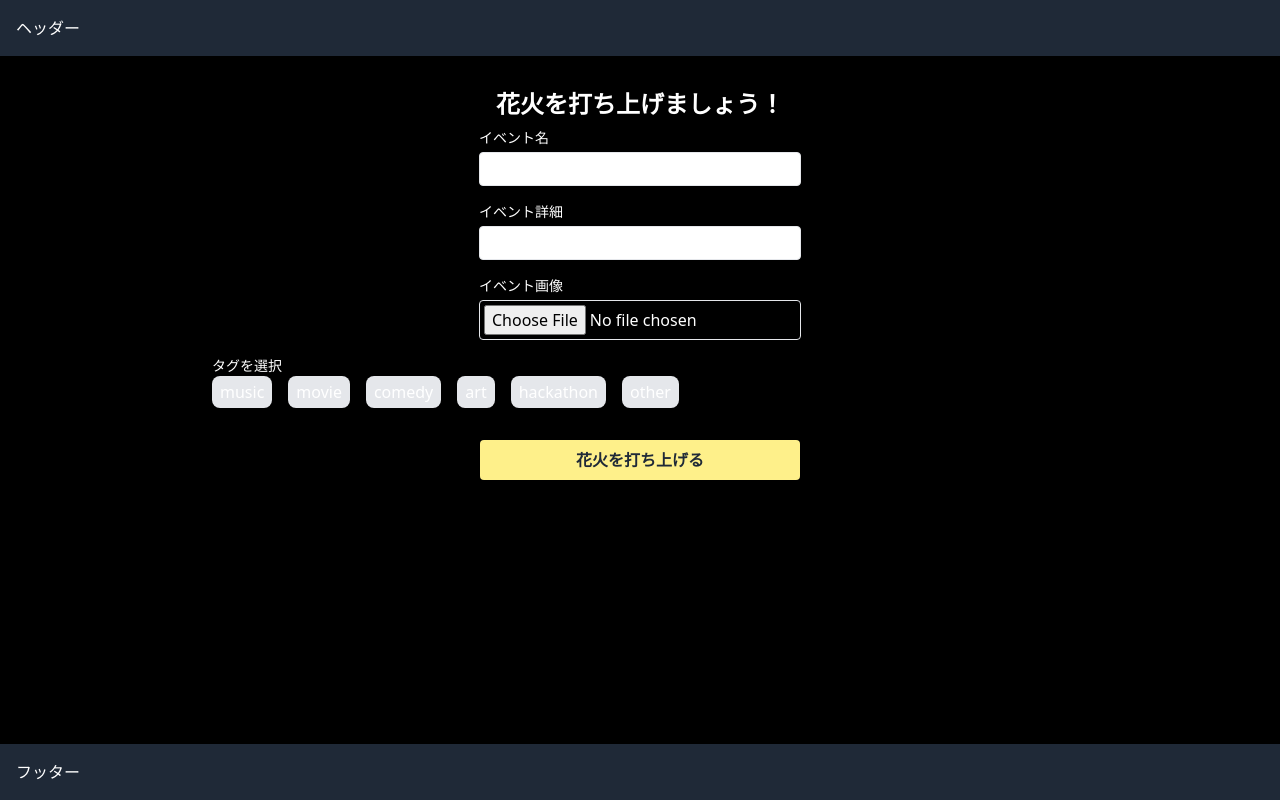
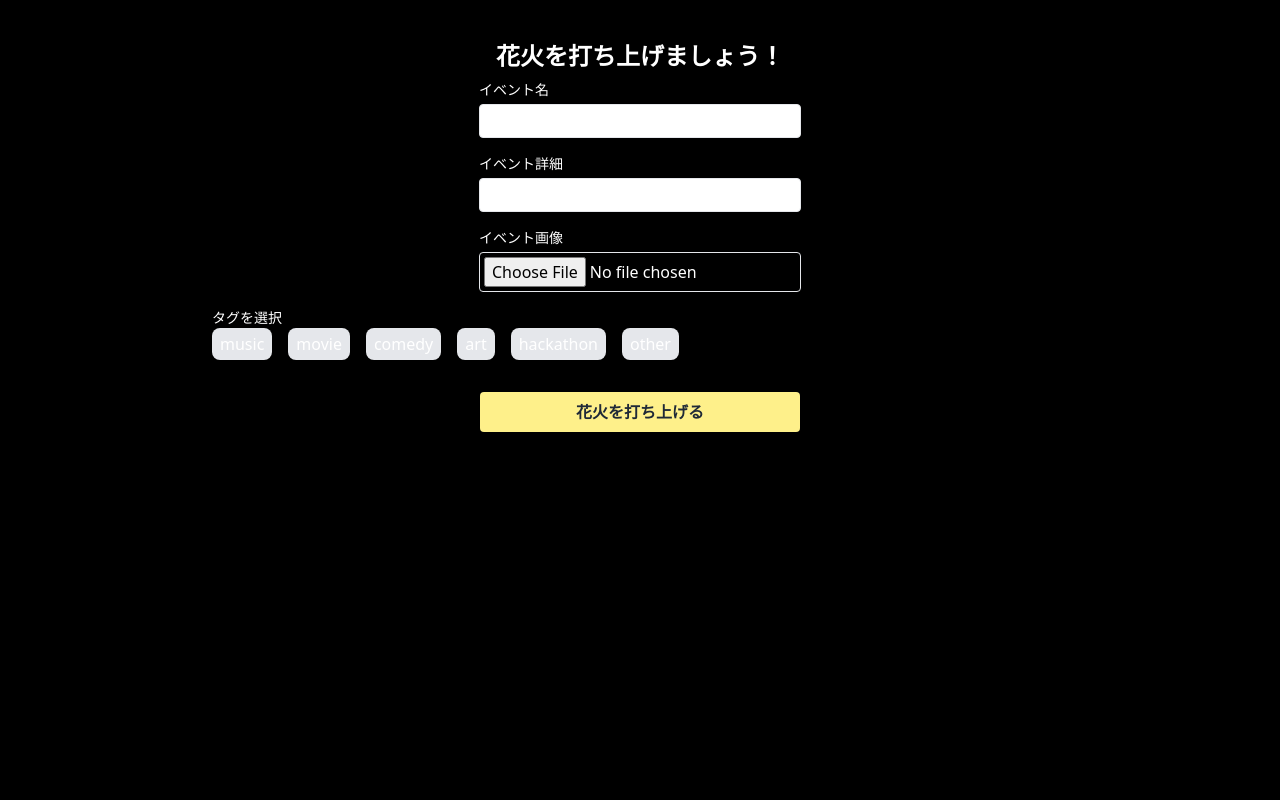
Before and after one commit to tomizawakenshin/team17_frontend, a Next.js app: page /new in a window 1280 px wide. Built offline with nearby package versions, Linux system fonts and the light colour scheme.

Commit message:
new画面

```diff
--- /dev/null
+++ b/app/(create)/new/layout.tsx
@@ -0,0 +1,11 @@
+const NewLayout = ({ children }: Readonly<{ children: React.ReactNode; }>) => {
+  return (
+    <div className="flex flex-col h-screen">
+      <main className="flex-grow bg-black text-white overflow-auto">
+        {children}
+      </main>
+    </div>
+  );
+}
+
+export default NewLayout;
--- a/app/(main)/new/page.tsx
+++ b/app/(create)/new/page.tsx
@@ -2,7 +2,7 @@ import NewFireworkForm from "@/components/NewFireworkForm/NewFireworkForm";
 
 const NewFireworkPage = () => {
   return (
-    <div className="flex mb-10 flex-col justify-center py-10">
+    <div className="flex flex-col justify-center py-10">
       <h2 className="text-center text-2xl font-bold">花火を打ち上げましょう！</h2>
     <NewFireworkForm />
     </div>
--- a/models/hanabi.ts
+++ b/models/hanabi.ts
@@ -8,5 +8,5 @@ export interface Hanabi{
   User: User;
   Tag: string;
   CommentCount: number;
-  Comment: Comment[];
+  Comments: Comment[];
 }
--- a/models/like.ts
+++ b/models/like.ts
@@ -5,5 +5,5 @@ export interface Like{
     UserId: number;
     User: User;
     CommentID: number;
-    Comments: Comment[];
+    Comment: Comment;
   }
```
